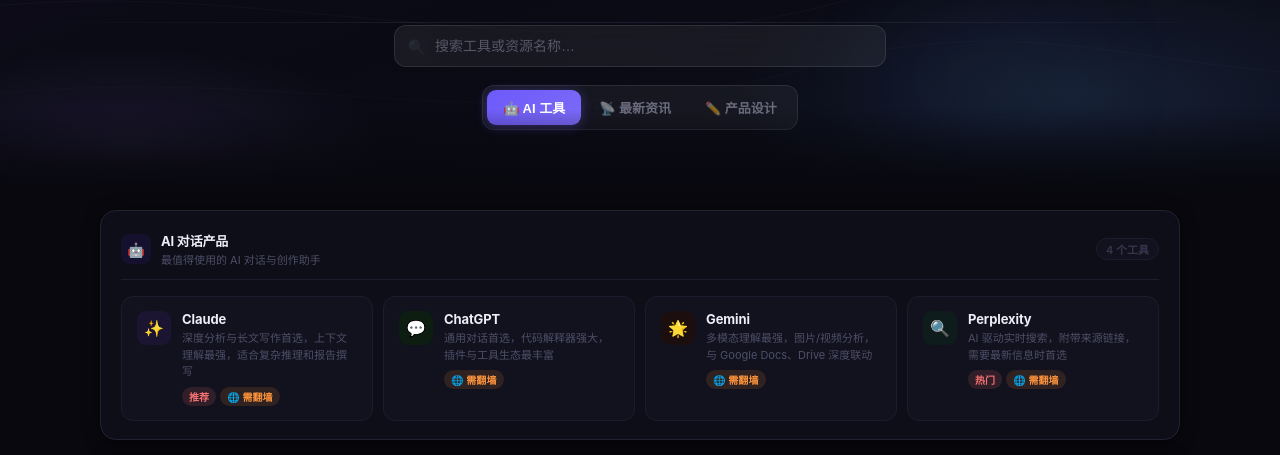
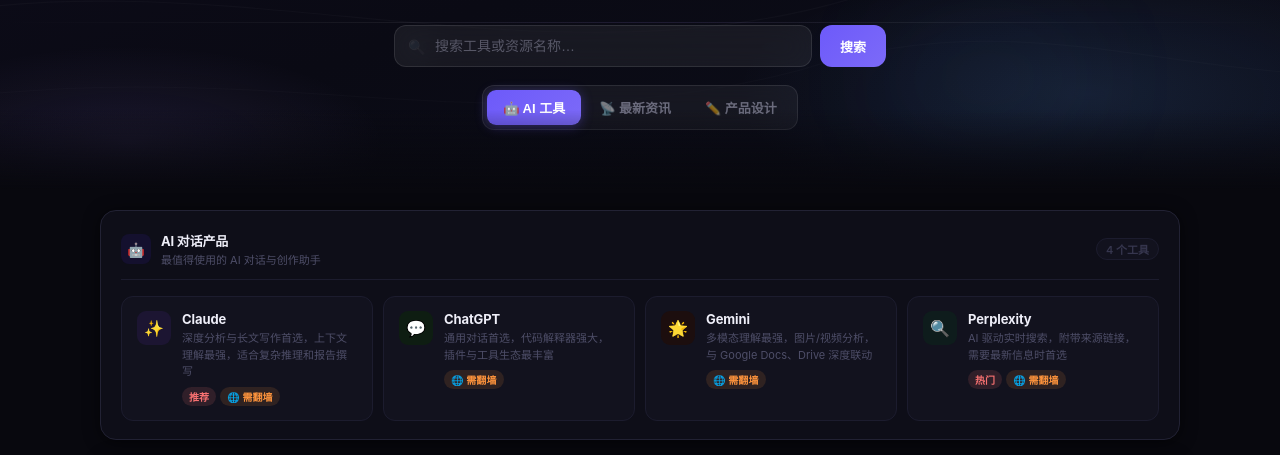
Before and after one commit to zoe222222/nav-site, a plain HTML site: page index.html in a window 1280 px wide. Shown: the part 290-745 px from the top of the page. Drawn offline with Linux system fonts and the light colour scheme.

Commit message:
update index.html

```diff
--- a/index.html
+++ b/index.html
@@ -225,7 +225,24 @@
     .search-wrap {
       position: relative;
       margin-bottom: 18px;
+      display: flex;
+      gap: 8px;
     }
+    .search-input { flex: 1; }
+    .search-btn {
+      flex-shrink: 0;
+      padding: 0 20px;
+      background: linear-gradient(135deg, #6d5afa, #7c6af8);
+      color: #fff;
+      border: none;
+      border-radius: 12px;
+      font-size: 13px;
+      font-weight: 700;
+      cursor: pointer;
+      transition: opacity 0.2s, transform 0.15s;
+      white-space: nowrap;
+    }
+    .search-btn:hover { opacity: 0.88; transform: translateY(-1px); }
     .search-icon {
       position: absolute; left: 14px; top: 50%;
       transform: translateY(-50%);
@@ -301,7 +318,7 @@
     .container {
       max-width: 1120px;
       margin: 0 auto;
-      padding: 20px 20px 80px;
+      padding: 20px 20px 40px;
     }
 
     /* Tab 面板 */
@@ -476,6 +493,7 @@
     <div class="search-wrap">
       <span class="search-icon">🔍</span>
       <input class="search-input" type="text" placeholder="搜索工具或资源名称…" id="searchInput" oninput="doSearch()">
+      <button class="search-btn" onclick="doSearch()">搜索</button>
     </div>
 
     <div class="tab-group">
```
